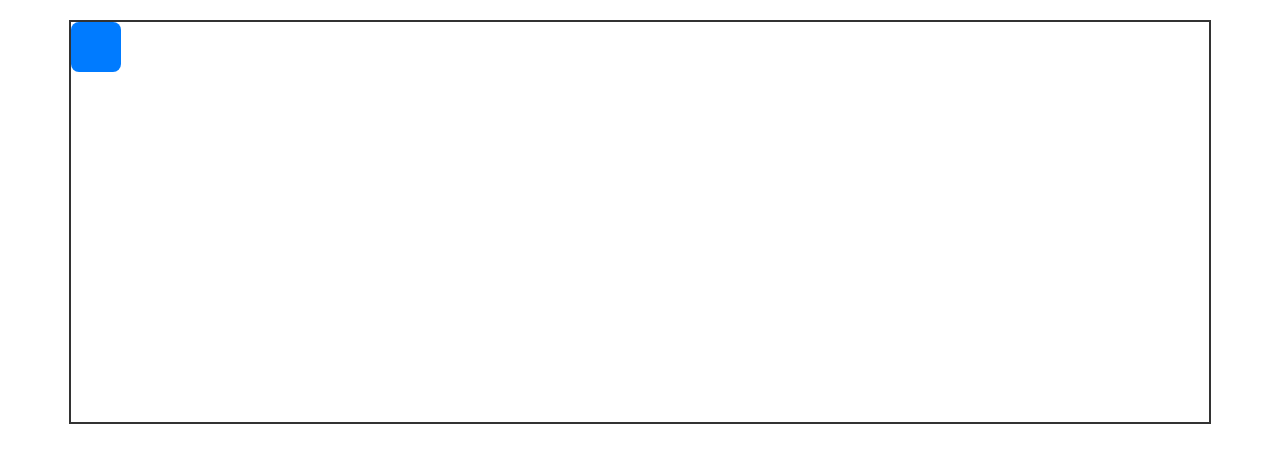
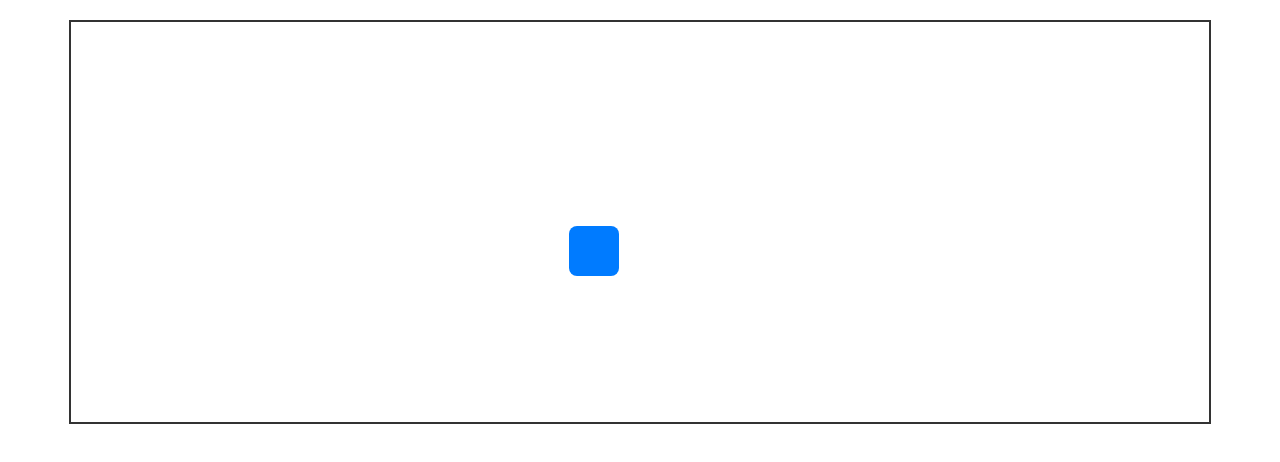
Before and after one commit to AndersonMalinowski/imagem, a plain HTML site: page index.html in a window 1280 px wide. Drawn offline with Linux system fonts and the light colour scheme.

Commit message:
Update index.html

```diff
--- a/index.html
+++ b/index.html
@@ -32,6 +32,6 @@
         <div id="minhaImagem"></div>
     </div>
 
-    <script src="javascript.js"></script>
+    <script src="script.js"></script>
     </body>
 </html>
```
